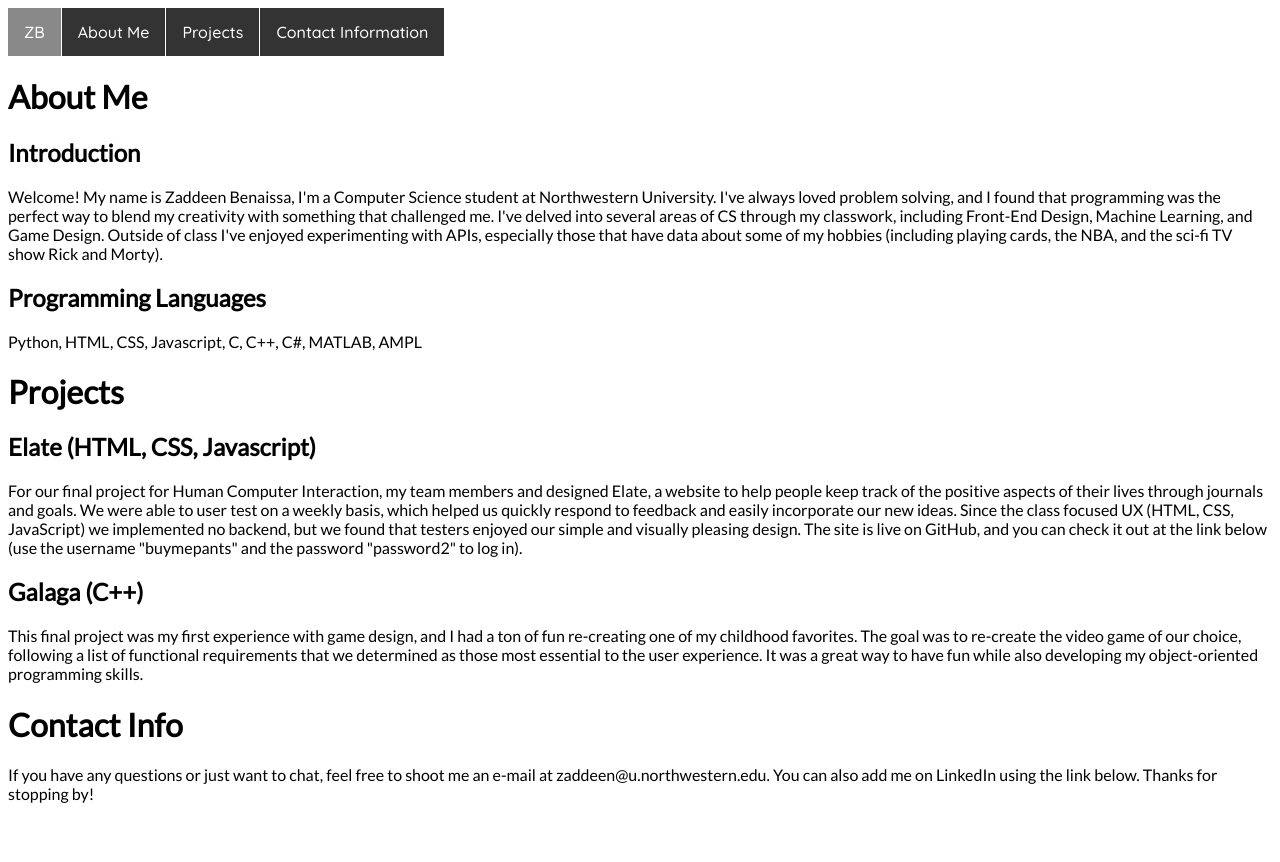
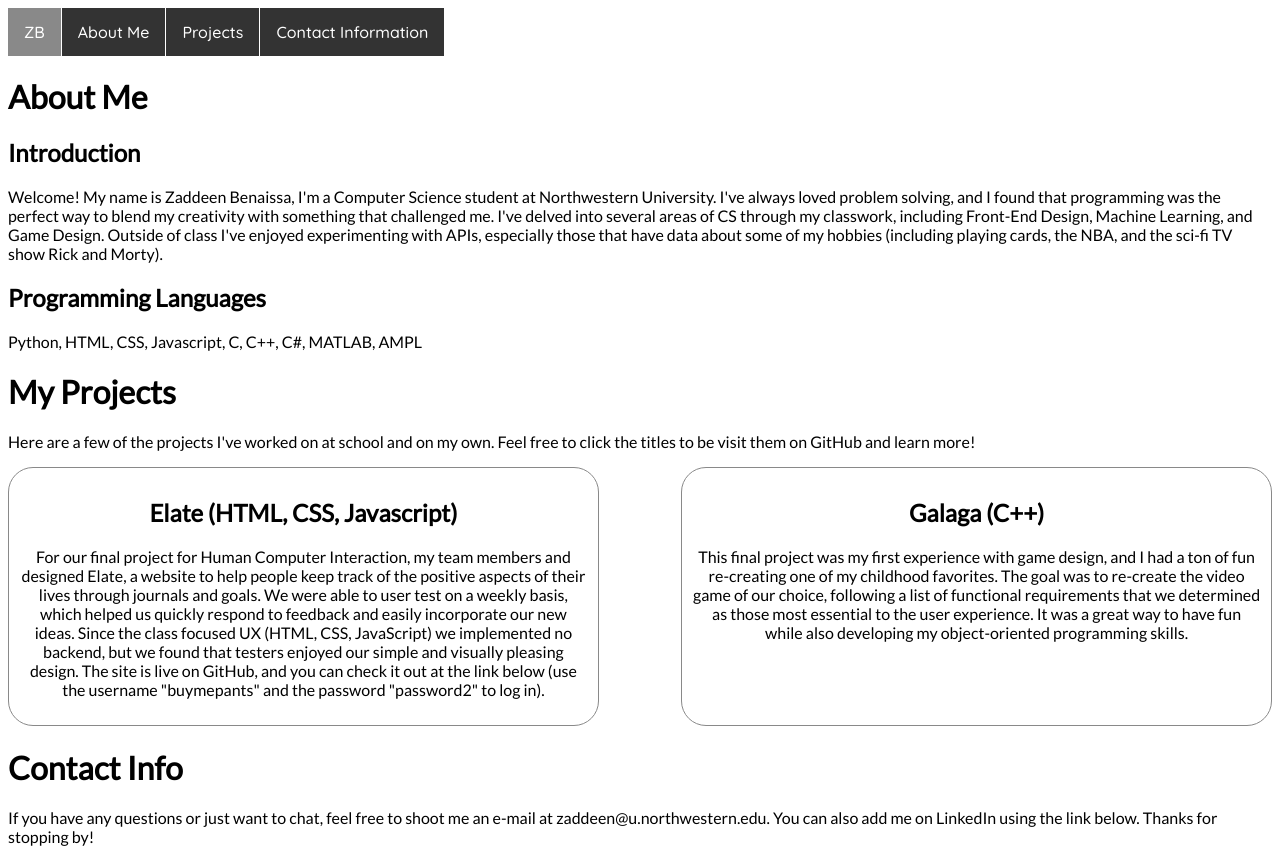
Before and after one commit to zaddeen/zaddeen.github.io, a plain HTML site: page index.html in a window 1280 px wide. Before the commit the page ends 819 px from the top, so only its background shows below. Drawn offline with Linux system fonts and the light colour scheme.

Commit message:
added css styling for projects

```diff
--- a/index.css
+++ b/index.css
@@ -42,3 +42,23 @@ nav {
 body {
   font-family: 'Lato', sans-serif;
 }
+
+.project_title {
+  margin-bottom: 20px;
+}
+
+.projects {
+  display: flex;
+  flex-direction: row;
+  justify-content: space-between;
+}
+
+.project {
+  width: 45%;
+  flex-direction: column;
+  align-items: center;
+  text-align: center;
+  padding: 10px;
+  border: 1px solid #898989;
+  border-radius: 25px;
+}
--- a/index.html
+++ b/index.html
@@ -28,8 +28,14 @@
       <h2> Programming Languages </h2>
         <p>Python, HTML, CSS, Javascript, C, C++, C#, MATLAB, AMPL</p>
   </div>
-  <div id="projects">
-    <h1>Projects</h1>
+  <div class = "projects_title">
+    <h1>My Projects</h1>
+    <p>Here are a few of the projects I've worked on at school and on my own.
+      Feel free to click the titles to be visit them on GitHub and learn
+      more! </p>
+  </div>
+  <div class = "projects" id="projects">
+    <article class = "project">
       <h2> Elate (HTML, CSS, Javascript) </h2>
         <p>For our final project for Human Computer Interaction, my team members and
           designed Elate, a website to help people keep track of the positive
@@ -39,12 +45,15 @@
           implemented no backend, but we found that testers enjoyed our simple and visually
           pleasing design.  The site is live on GitHub, and you can check it out at the link below
           (use the username "buymepants" and the password "password2" to log in).</p>
+    </article>
+    <article class = "project">
       <h2> Galaga (C++) </h2>
         <p>This final project was my first experience with game design, and I had a ton of
           fun re-creating one of my childhood favorites. The goal was to re-create the video
           game of our choice, following a list of functional requirements that we determined
           as those most essential to the user experience. It was a great way to have fun
           while also developing my object-oriented programming skills.</p>
+    </article>
   </div>
   <div id="contact">
     <h1>Contact Info</h1>
```
